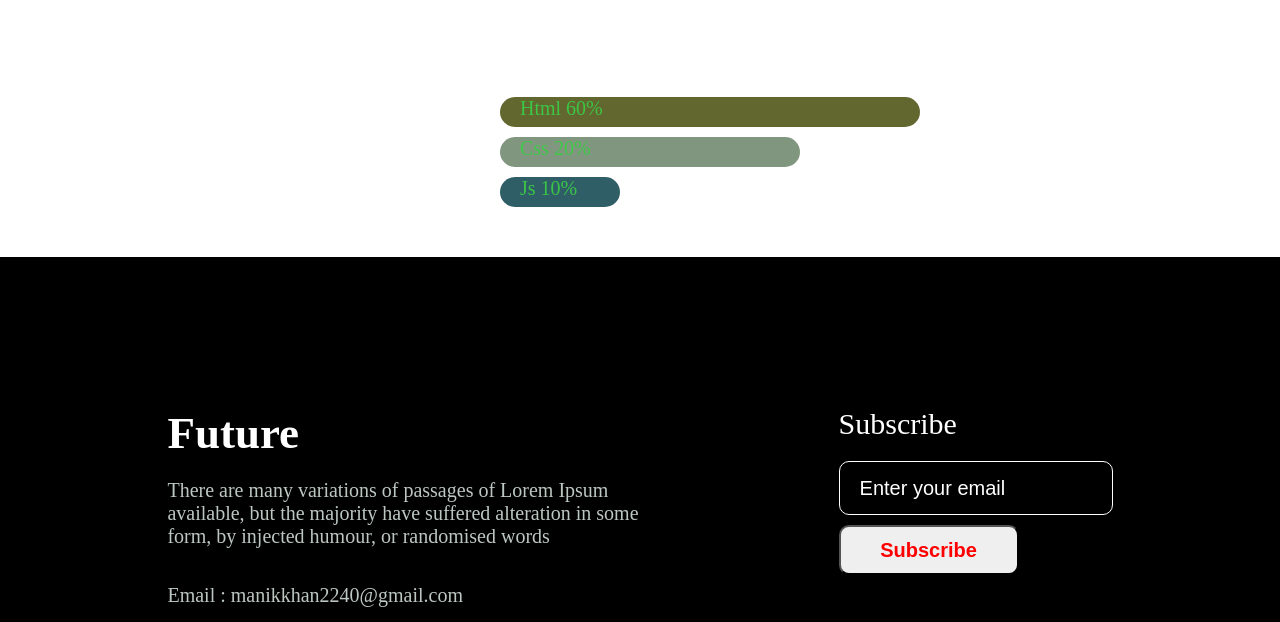
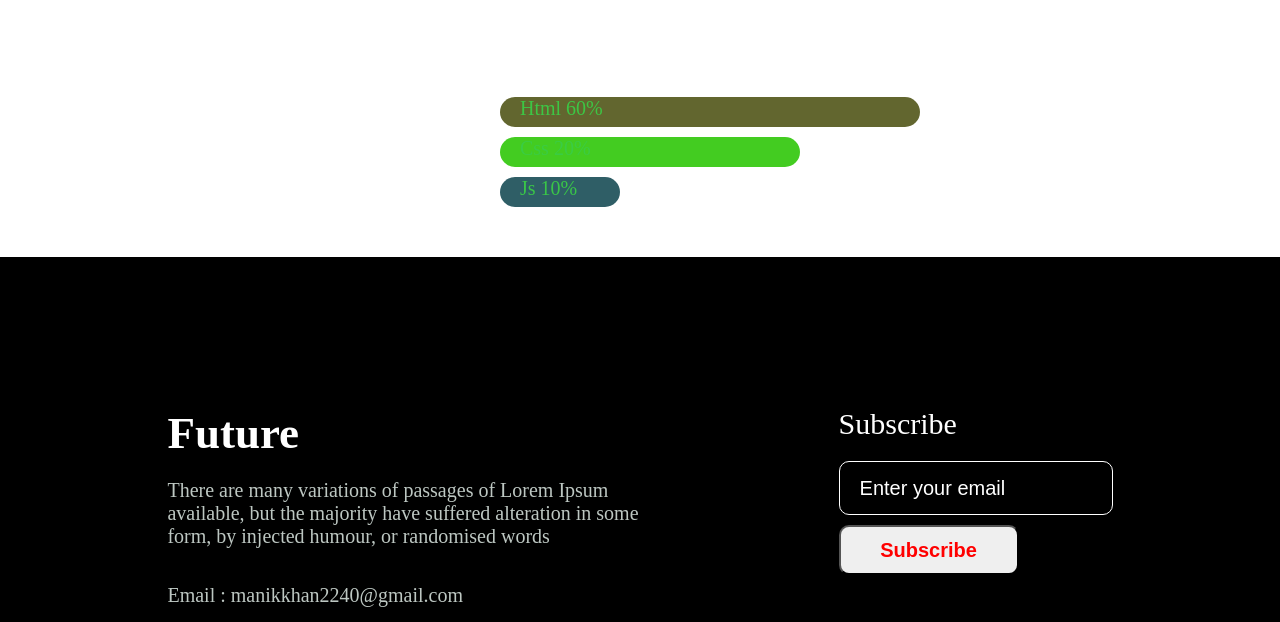
Before and after one commit to ovi-khan/First-assaignment, a plain HTML site: page index.html in a window 1280 px wide. Shown: the part 3636-4258 px from the top of the page. Drawn offline with Linux system fonts and the light colour scheme.

Commit message:
change color skill

```diff
--- a/styles/style.css
+++ b/styles/style.css
@@ -154,7 +154,7 @@
     padding-left: 20px;
 }
 .skill-2 {
-    background-color: rgb(128, 150, 126);
+    background-color: rgb(67, 204, 33);
     height: 30px;
     width: 280px;
     margin-top: 10px;
```
